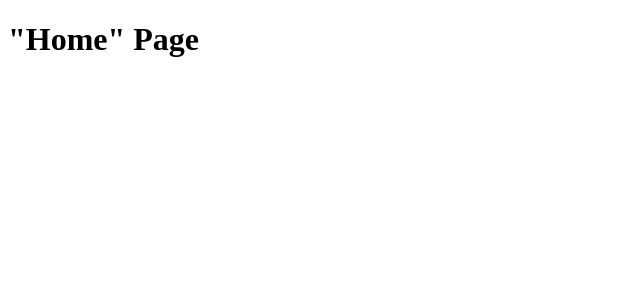
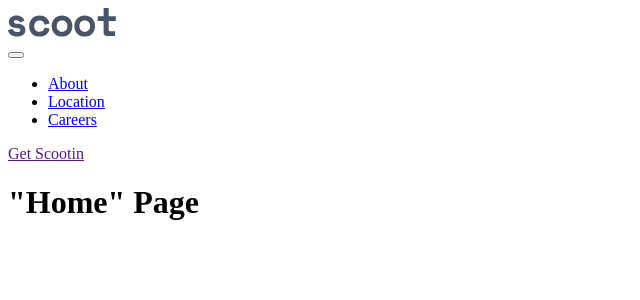
Before and after one commit to V-Carames/React--Scoot, a React (Vite) app: page / in a window 1280 px wide. Shown: the top 300 px of the page, without its empty margins (0-640 px from the left). Built offline with nearby package versions, Linux system fonts and the light colour scheme.

Commit message:
"Header" and Header Components Created
Along with the creation of the "Header", a "layout" component was created to have the "Header" be in all pages.

```diff
--- a/src/App.jsx
+++ b/src/App.jsx
@@ -1,4 +1,5 @@
 import { BrowserRouter, Route, Routes } from "react-router-dom";
+import Layout from "./components/Layout/Layout";
 import Home from "./pages/Home";
 import About from "./pages/About";
 import Locations from "./pages/Locations";
@@ -9,11 +10,13 @@ function App() {
   return (
     <BrowserRouter>
       <Routes>
-        <Route path="/" element={<Home />} />
-        <Route path="/about" element={<About />} />
-        <Route path="/locations" element={<Locations />} />
-        <Route path="/careers" element={<Careers />} />
-        <Route path="*" element={<NotFound />} />
+        <Route path="/" element={<Layout />}>
+          <Route path="/" element={<Home />} />
+          <Route path="/about" element={<About />} />
+          <Route path="/locations" element={<Locations />} />
+          <Route path="/careers" element={<Careers />} />
+          <Route path="*" element={<NotFound />} />
+        </Route>
       </Routes>
     </BrowserRouter>
   );
--- /dev/null
+++ b/src/components/header/Header.jsx
@@ -0,0 +1,15 @@
+import HeaderLogo from "./HeaderLogo";
+import HeaderNav from "./HeaderNav";
+
+function Header() {
+  return (
+    <header className="header">
+      <div className="header__container">
+        <HeaderLogo />
+        <HeaderNav />
+      </div>
+    </header>
+  );
+}
+
+export default Header;
--- /dev/null
+++ b/src/components/header/HeaderLogo.jsx
@@ -0,0 +1,12 @@
+import { Link } from "react-router-dom";
+import Logo from "/src/assets/logos/logo.svg";
+
+function HeaderLogo() {
+  return (
+    <Link className="header__logo" to="/" aria-label="Home - Scoot">
+      <img src={Logo} alt="" />
+    </Link>
+  );
+}
+
+export default HeaderLogo;
--- /dev/null
+++ b/src/components/header/HeaderNav.jsx
@@ -0,0 +1,100 @@
+import React, { useState, useEffect, useRef } from "react";
+import { Link } from "react-router-dom";
+
+function HeaderNav() {
+  const [isNavExpanded, setIsNavExpanded] = useState(false);
+  const navMenuRef = useRef();
+  const navToggleRef = useRef();
+
+  useEffect(() => {
+    function handleEscapeKey(event) {
+      if (event.key === "Escape") {
+        closeNav();
+      }
+    }
+
+    function handleClickOutside(event) {
+      if (
+        navMenuRef.current &&
+        !navMenuRef.current.contains(event.target) &&
+        event.target !== navToggleRef.current
+      ) {
+        closeNav();
+      }
+    }
+
+    document.addEventListener("keydown", handleEscapeKey);
+    document.addEventListener("click", handleClickOutside);
+
+    return () => {
+      document.removeEventListener("keydown", handleEscapeKey);
+      document.removeEventListener("click", handleClickOutside);
+    };
+  }, []);
+
+  const toggleNav = () => {
+    setIsNavExpanded((prevExpanded) => !prevExpanded);
+    if (!isNavExpanded) {
+      document.body.classList.add("disable-scroll");
+    } else {
+      document.body.classList.remove("disable-scroll");
+    }
+  };
+
+  const closeNav = () => {
+    setIsNavExpanded(false);
+    document.body.classList.remove("disable-scroll");
+  };
+
+  const handleFocusOut = (event) => {
+    if (!navMenuRef.current.contains(event.relatedTarget)) {
+      closeNav();
+    }
+  };
+
+  return (
+    <nav className="header__nav" aria-label="main">
+      <button
+        className="header__nav-toggle"
+        ref={navToggleRef}
+        aria-expanded={isNavExpanded}
+        aria-controls="header__nav-menu-list"
+        aria-label="menu"
+        onClick={toggleNav}
+      >
+        <span className="header__nav-toggle-line" />
+        <span className="header__nav-toggle-line" />
+        <span className="header__nav-toggle-line" />
+      </button>
+
+      <div
+        className={`header__nav-menu ${isNavExpanded ? "expanded" : ""}`}
+        ref={navMenuRef}
+        onBlur={handleFocusOut}
+      >
+        <ul className="header__nav-menu-list" role="list">
+          <li className="header__nav-menu-item" role="listitem">
+            <Link to="/about" className="header__nav-menu-link">
+              About
+            </Link>
+          </li>
+          <li className="header__nav-menu-item" role="listitem">
+            <Link to="/location" className="header__nav-menu-link">
+              Location
+            </Link>
+          </li>
+          <li className="header__nav-menu-item" role="listitem">
+            <Link to="/careers" className="header__nav-menu-link">
+              Careers
+            </Link>
+          </li>
+        </ul>
+        <a href="" className="header__nav-menu-btn button">
+          Get Scootin
+        </a>
+      </div>
+    </nav>
+  );
+}
+
+export default HeaderNav;
--- /dev/null
+++ b/src/components/layout/Layout.jsx
@@ -0,0 +1,15 @@
+import { Outlet } from "react-router-dom";
+import Header from "../header/Header";
+
+const Layout = () => {
+  return (
+    <>
+      <Header />
+      <main>
+        <Outlet />
+      </main>
+    </>
+  );
+};
+
+export default Layout;
```
